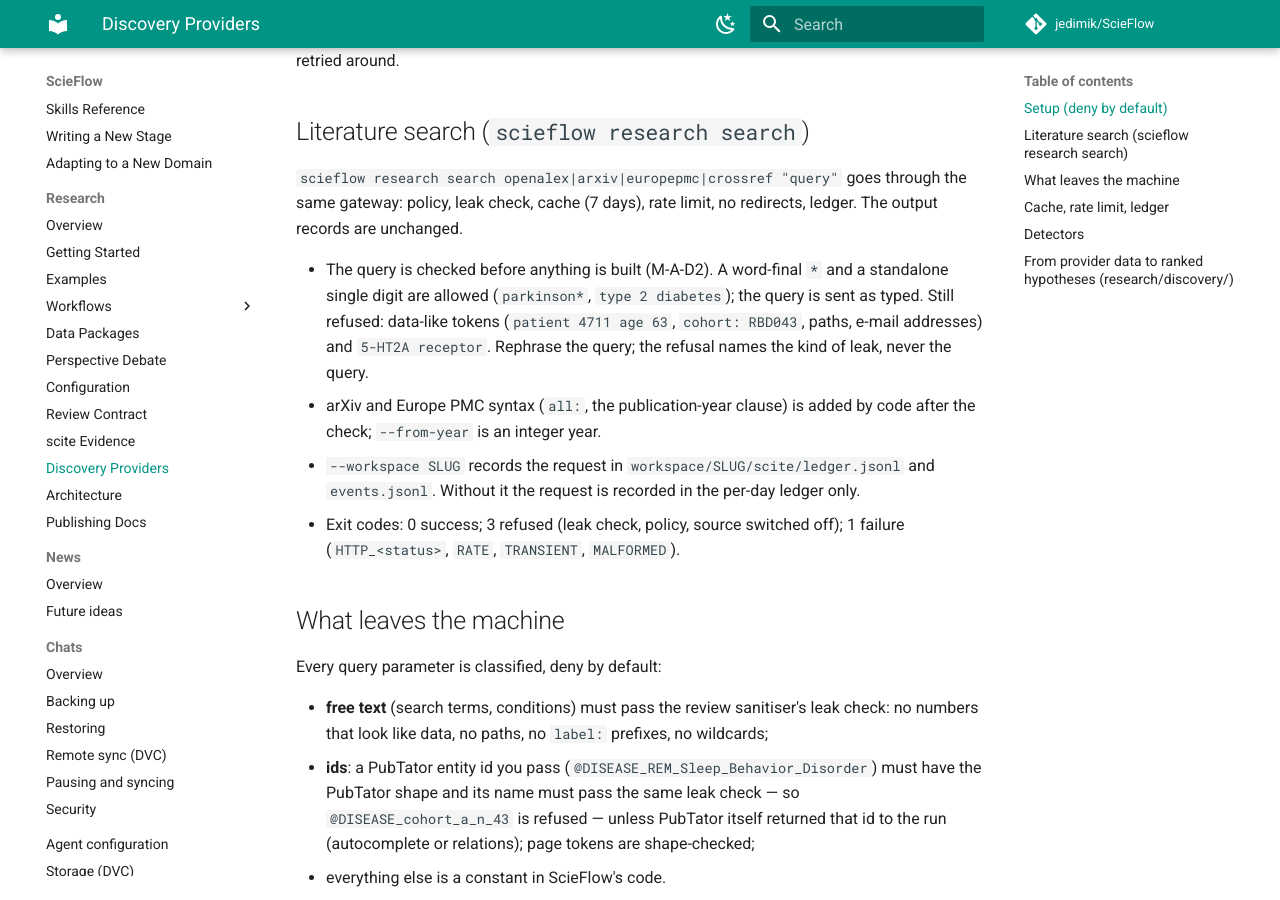
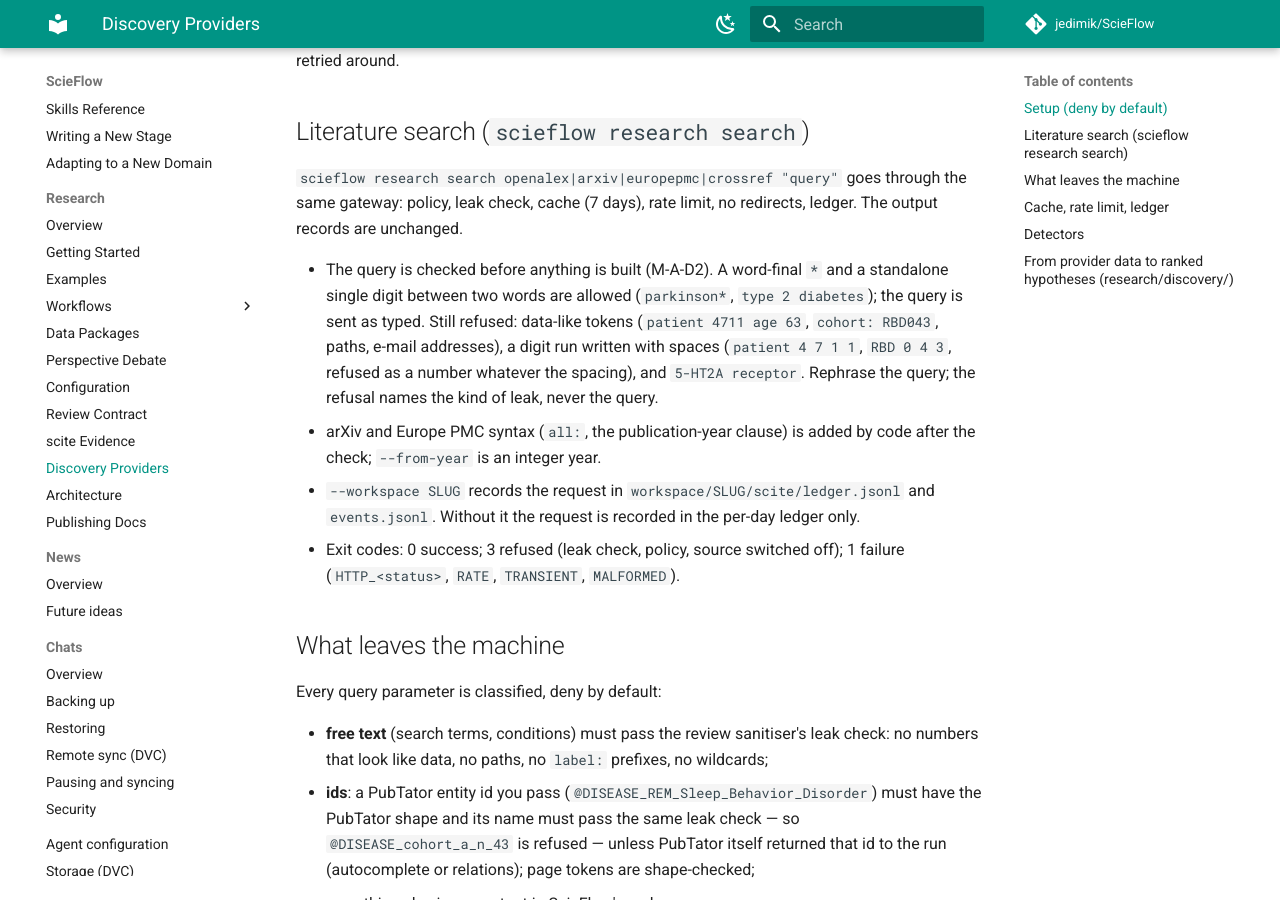
Before and after one commit to jedimik/ScieFlow, an MkDocs documentation site: the page built from docs/research/discovery-providers.md, in a window 1280 px wide and 900 px high, scrolled down 918 px. Built offline with MkDocs 1.6.1 and Material for MkDocs 9.7.7, drawn with Linux system fonts in a browser that asks for light colours; comment, search, counter and statistics services are not loaded.

Commit message:
fix(research): refuse spaced digit runs; document gateway refusal (M-A T1R)
- registry.check_query: a standalone digit is ignored only when it sits between
  two words (type 2 diabetes). A digit run written with spaces (patient 4 7 1 1,
  RBD 0 4 3) is refused as a number. NFKC and Cf characters are folded before
  the check; the query sent is unchanged.
- registry.run: LeakError message is printed as-is (no doubled "refused:").
- src/scieflow/research/AGENTS.md rule 6: searches run through the provider
  Gateway; exit 3 means refused; rephrase, never retry around it (human-approved
  sentence, approvals/m-a-t1f-agents-md-human-20261023.md).
- docs/research/discovery-providers.md: single-digit rule and spaced digit runs.
- tests: RED on the previous src (7 failures), GREEN now.

```diff
--- a/docs/research/discovery-providers.md
+++ b/docs/research/discovery-providers.md
@@ -34,10 +34,12 @@
 ledger. The output records are unchanged.
 
 - The query is checked before anything is built (M-A-D2). A word-final `*` and a
-  standalone single digit are allowed (`parkinson*`, `type 2 diabetes`); the
-  query is sent as typed. Still refused: data-like tokens (`patient 4711 age 63`,
-  `cohort: RBD043`, paths, e-mail addresses) and `5-HT2A receptor`. Rephrase the
-  query; the refusal names the kind of leak, never the query.
+  standalone single digit between two words are allowed (`parkinson*`,
+  `type 2 diabetes`); the query is sent as typed. Still refused: data-like tokens
+  (`patient 4711 age 63`, `cohort: RBD043`, paths, e-mail addresses), a digit run
+  written with spaces (`patient 4 7 1 1`, `RBD 0 4 3`, refused as a number
+  whatever the spacing), and `5-HT2A receptor`. Rephrase the query; the refusal
+  names the kind of leak, never the query.
 - arXiv and Europe PMC syntax (`all:`, the publication-year clause) is added by
   code after the check; `--from-year` is an integer year.
 - `--workspace SLUG` records the request in `workspace/SLUG/scite/ledger.jsonl`
```
Also changed, not shown: src/scieflow/research/AGENTS.md (+3 -1 lines), 2 other files.
